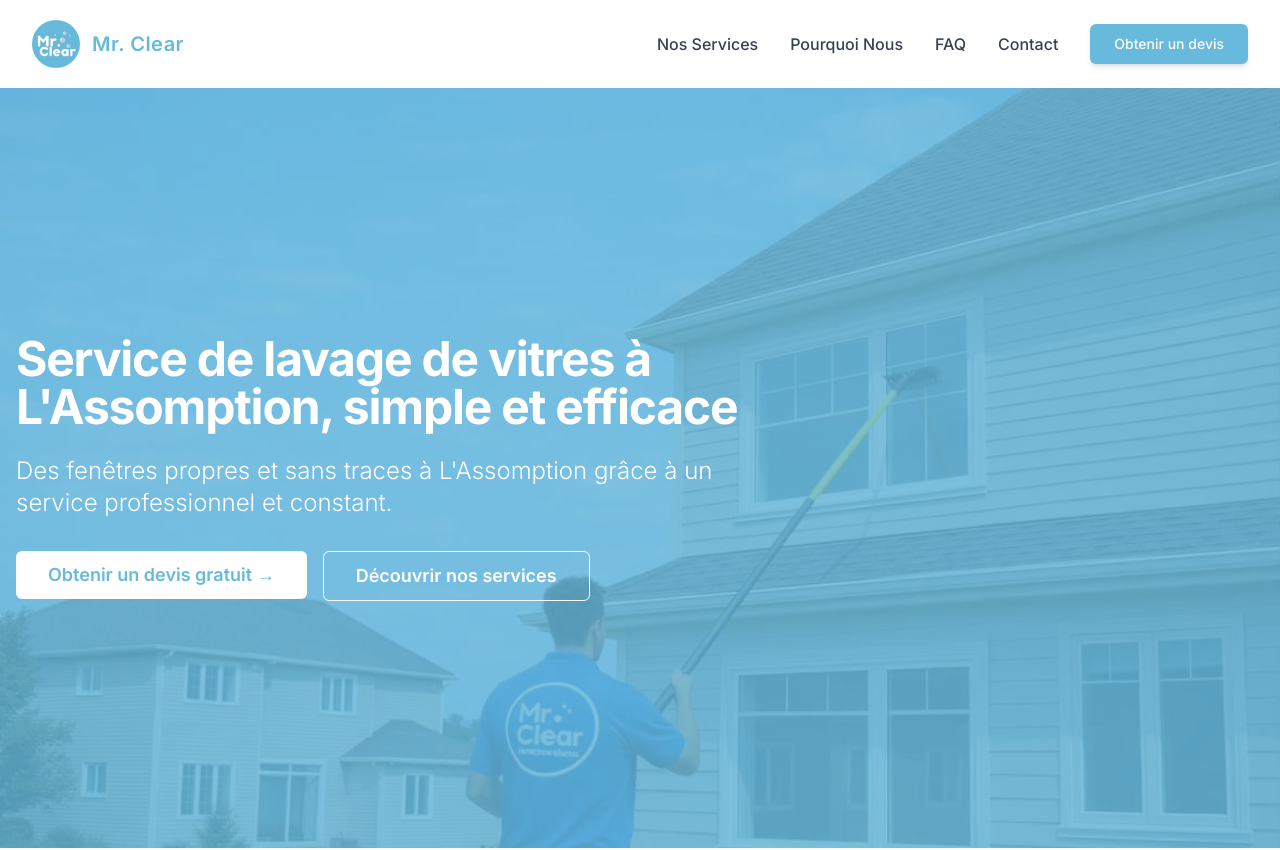
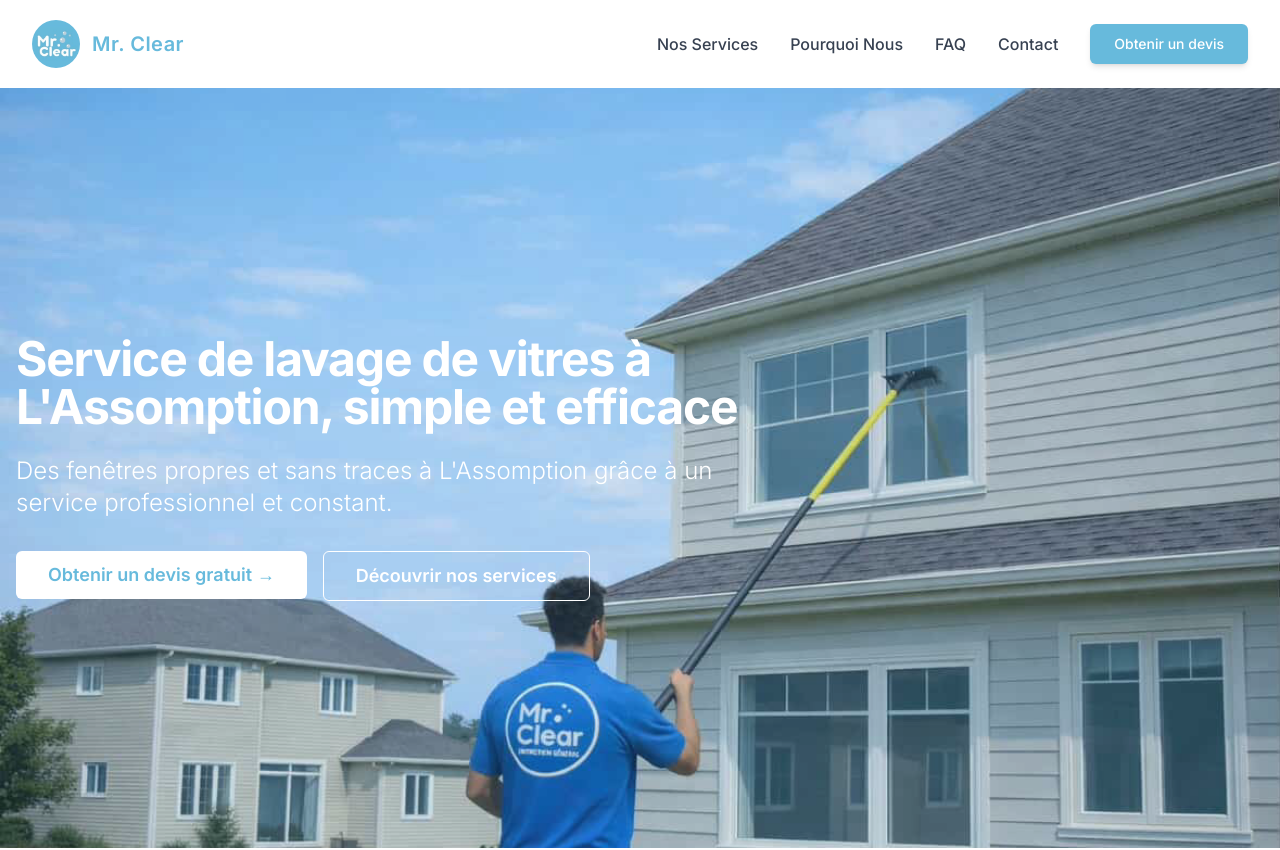
Before and after one commit to MiXir-Dev/mrclear-mixir, a React (Vite) app: page /secteurs/assomption in a window 1280 px wide. Shown: the top 850 px of the page. Built offline with nearby package versions, Linux system fonts and the light colour scheme.

Commit message:
fix: increase background opacity for hero section images

```diff
--- a/src/components/Hero.tsx
+++ b/src/components/Hero.tsx
@@ -16,11 +16,11 @@ const Hero = ({ title, subtitle }: HeroProps) => {
   return (
     <section className="relative min-h-[80vh] bg-brand-blue text-white md:min-h-[95vh]">
       <div
-        className="absolute inset-0 bg-cover bg-center opacity-20 md:hidden"
+        className="absolute inset-0 bg-cover bg-center opacity-90 md:hidden"
         style={{ backgroundImage: "url('/hero-phone.jpeg')" }}
       ></div>
       <div
-        className="absolute inset-0 hidden bg-cover bg-center opacity-20 md:block"
+        className="absolute inset-0 hidden bg-cover bg-center opacity-90 md:block"
         style={{ backgroundImage: "url('/hero.jpeg')" }}
       ></div>
       <div className="container relative mx-auto flex min-h-[80vh] items-center px-4 py-20 md:min-h-[95vh] md:py-32">
```
